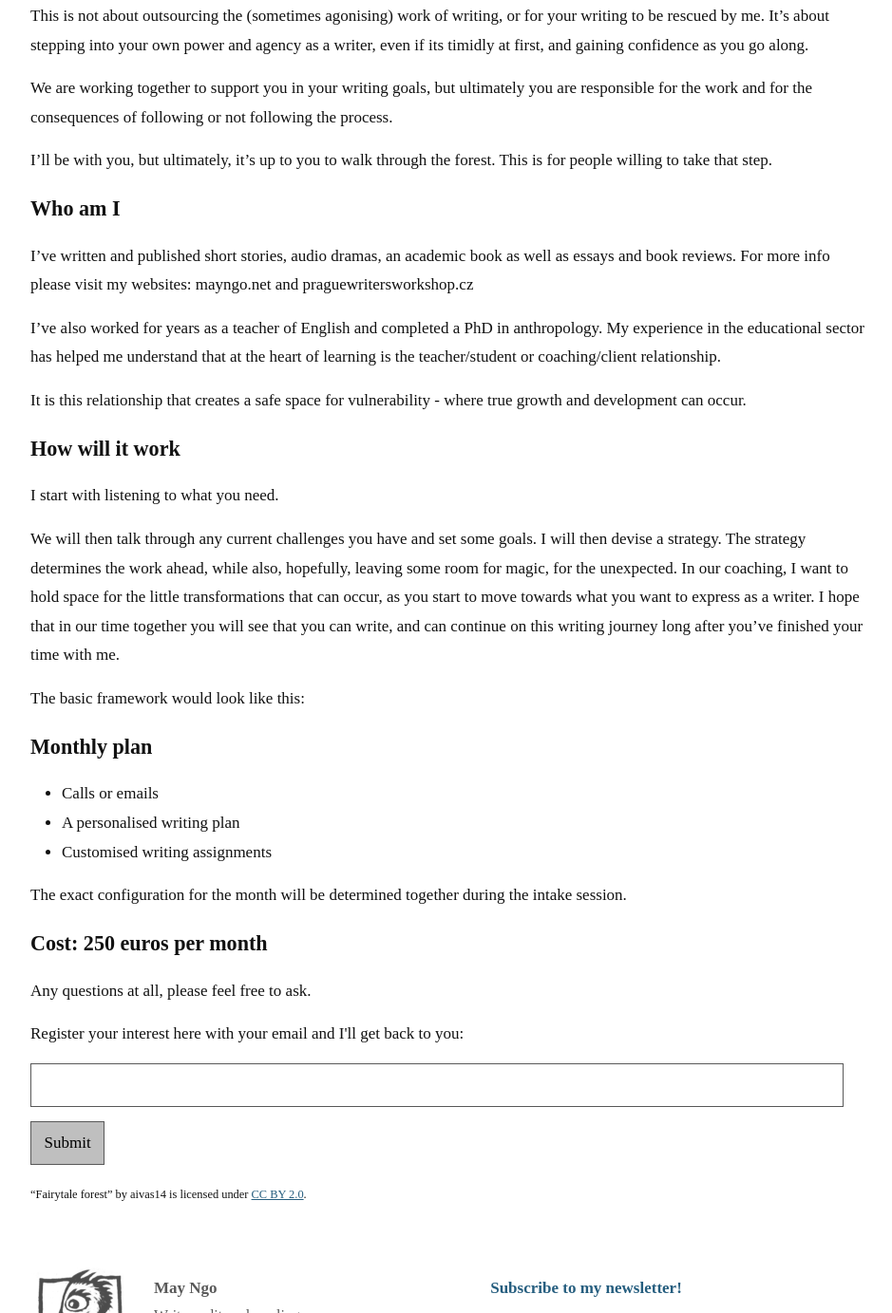
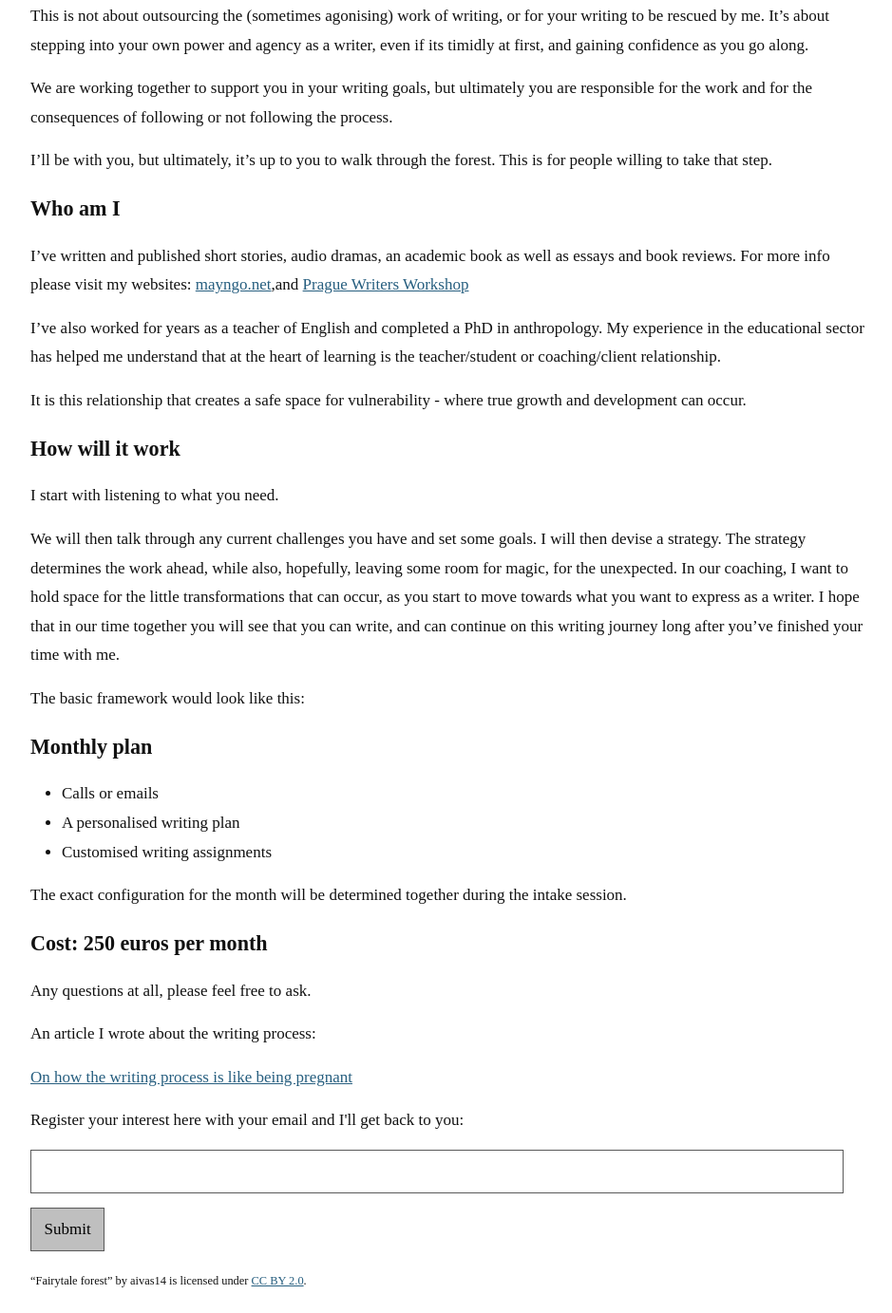
Before and after one commit to mayngo-net/mayngo-net.github.io, a Jekyll site: the page built from writers-compass.markdown, in a window 1280 px wide and 1400 px high, scrolled down 2548 px, cut to the strip 0-1383 px from the top of the window. Shown: the whole strip at 95% size, without its empty margins (168-1107 px from the left). Built offline with Jekyll 4.4.1, drawn with Linux system fonts in a browser that asks for light colours; some web fonts are replaced.

Commit message:
Update writers-compass.markdown

```diff
--- a/writers-compass.markdown
+++ b/writers-compass.markdown
@@ -57,7 +57,7 @@ I’ll be with you, but ultimately, it’s up to you to walk through the forest.
 
 ### Who am I
 
-I’ve written and published short stories, audio dramas, an academic book as well as essays and book reviews. For more info please visit my websites: mayngo.net and praguewritersworkshop.cz
+I’ve written and published short stories, audio dramas, an academic book as well as essays and book reviews. For more info please visit my websites: [mayngo.net](mayngo.net),and [Prague Writers Workshop](https://praguewritersworkshop.substack.cz)
 
 I’ve also worked for years as a teacher of English and completed a PhD in anthropology. My experience in the educational sector has helped me understand that at the heart of learning is the teacher/student or coaching/client relationship.
 
@@ -84,8 +84,9 @@ The exact configuration for the month will be determined together during the int
 
 Any questions at all, please feel free to ask.
 
+An article I wrote about the writing process:
 
-
+[On how the writing process is like being pregnant](https://praguewritersworkshop.substack.com/p/on-how-the-writing-process-is-like?r=i8ci)
 
 <form target="_blank" action="https://formsubmit.co/{{ site.email }}" method="POST">
 
```
